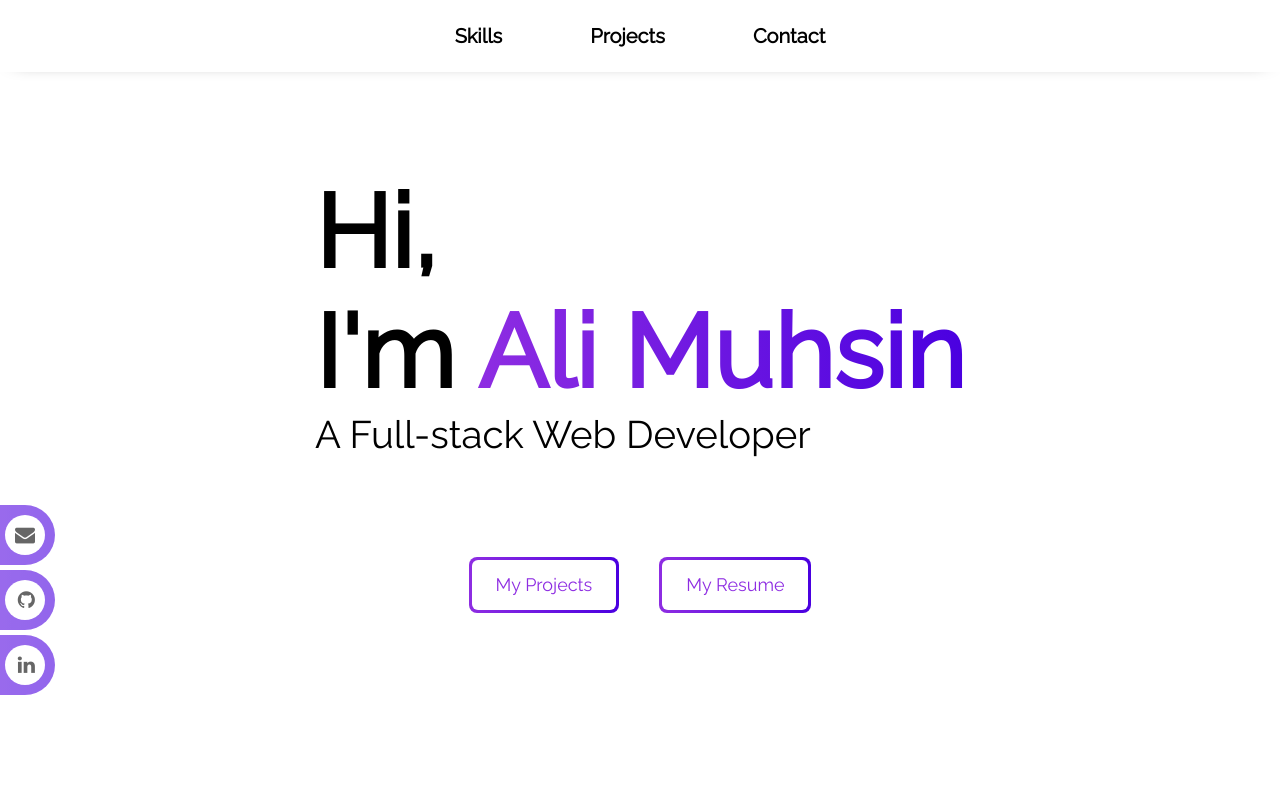
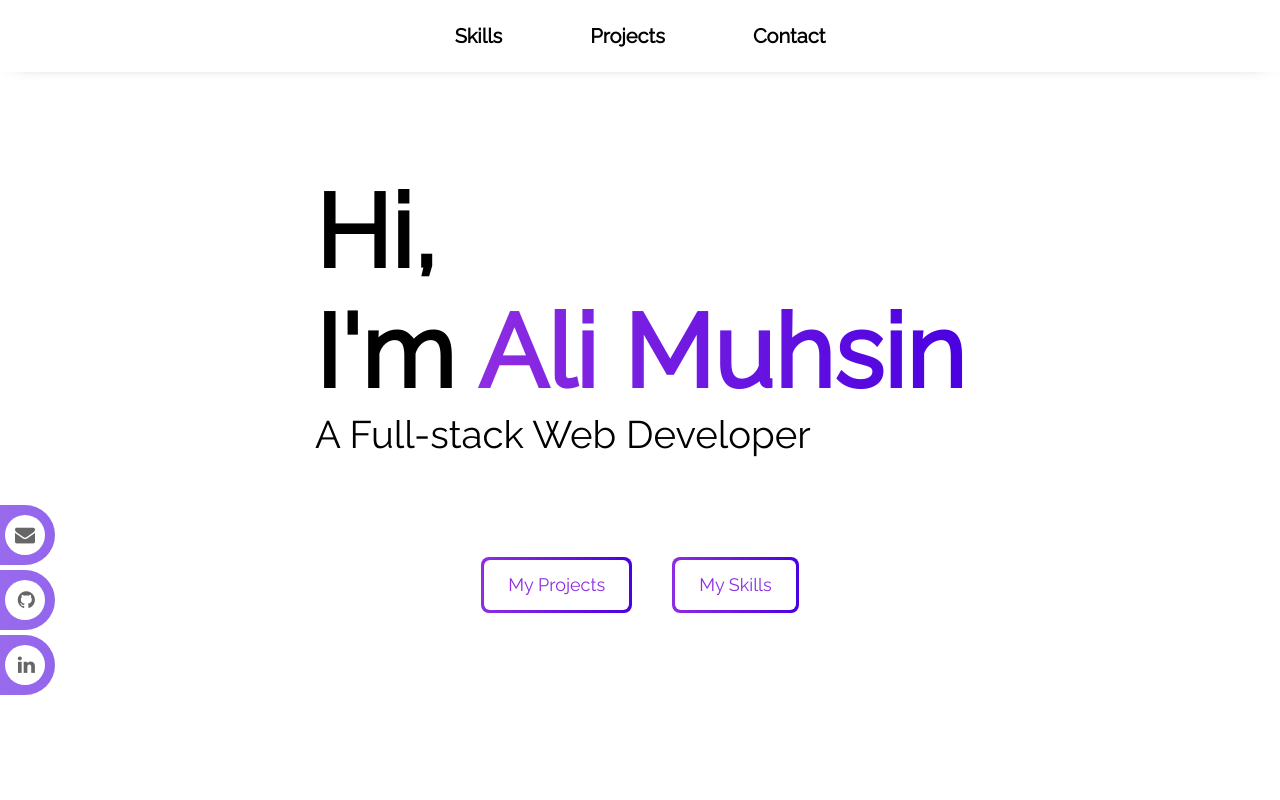
Before and after one commit to aliarnoos/portfolio, a plain HTML site: page index.html in a window 1280 px wide. Shown: the top 800 px of the page. Drawn offline with Linux system fonts and the light colour scheme.

Commit message:
remove resume button

```diff
--- a/index.html
+++ b/index.html
@@ -27,7 +27,9 @@
             </div>
             <div class="header-btns" >
                 <a  href="#projects" class="button-64" role="button"><span class="text">My Projects</span></a>
-                <a href="https://www.keepandshare.com/doc16/28850/resume-ali-muhsin-pdf-30k?da=y" target="_blank"><button class="button-64" role="button"><span class="text">My Resume</span></button></a>
+                <a  href="#skills" class="button-64" role="button"><span class="text">My Skills</span></a>
+
+                <!-- <a href="https://www.keepandshare.com/doc16/28850/resume-ali-muhsin-pdf-30k?da=y" target="_blank"><button class="button-64" role="button"><span class="text">My Resume</span></button></a> -->
             </div>
         </header>
         <div class="contact-links">
```
